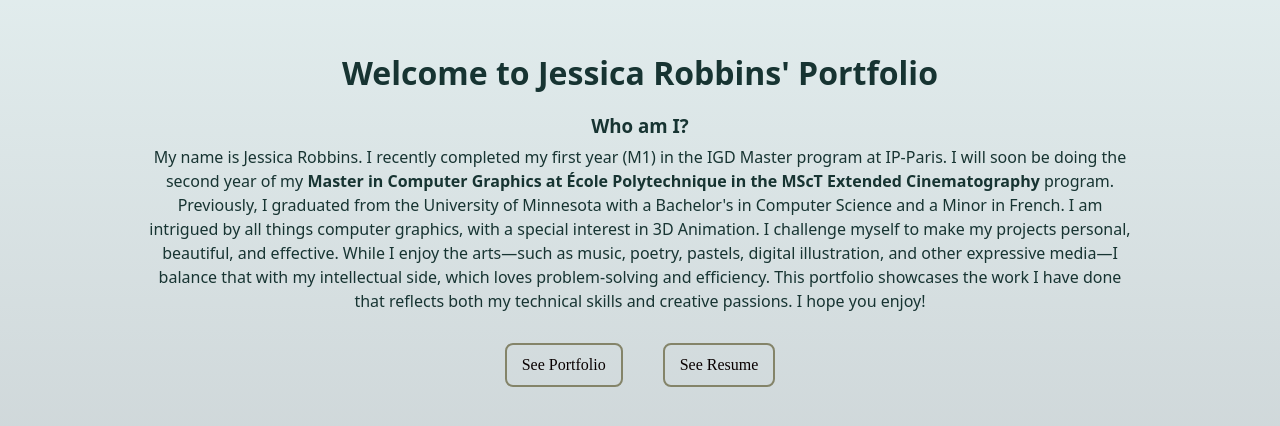
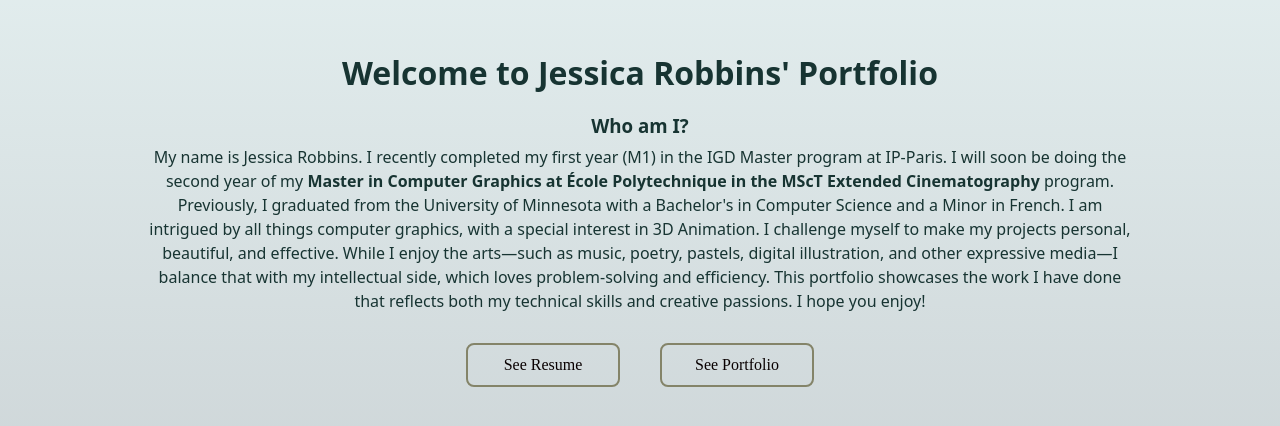
Before and after one commit to jexsaga/Portfolio, a Vue app: page / in a window 1280 px wide. Shown: the part 172-598 px from the top of the page. Built offline with nearby package versions, Linux system fonts and the light colour scheme.

Commit message:
lil changes encore

```diff
--- a/src/components/EntryPage.vue
+++ b/src/components/EntryPage.vue
@@ -28,13 +28,13 @@
                 </div>
                 </router-link> -->
 
+                <router-link to="/Resume" class="entry-button">
+                    See Resume
+                </router-link>
                 <router-link to="/Portfolio" class="entry-button">
                     See Portfolio
                 </router-link>
 
-                <router-link to="/Resume" class="entry-button">
-                    See Resume
-                </router-link>
             </div>
         </div>
     </div>
--- a/src/style.css
+++ b/src/style.css
@@ -12,7 +12,7 @@
   --dark-brown: #404C40;
   --my-black: #090001;
   --my-dark-teal: #173432;
-  --my-teal: #578380;
+  --my-teal: rgba(132, 132, 105, 0.7);
 
   font-family: var(--font-general);
 
@@ -467,6 +467,7 @@ canvas#gameCanvas {
   margin: 10px;
   background-color: transparent;
   color: var(--my-white);
+  width: 120px;
   border: 2px solid var(--my-tan);
   padding: 8px 15px;
   border-radius: 8px;
```
